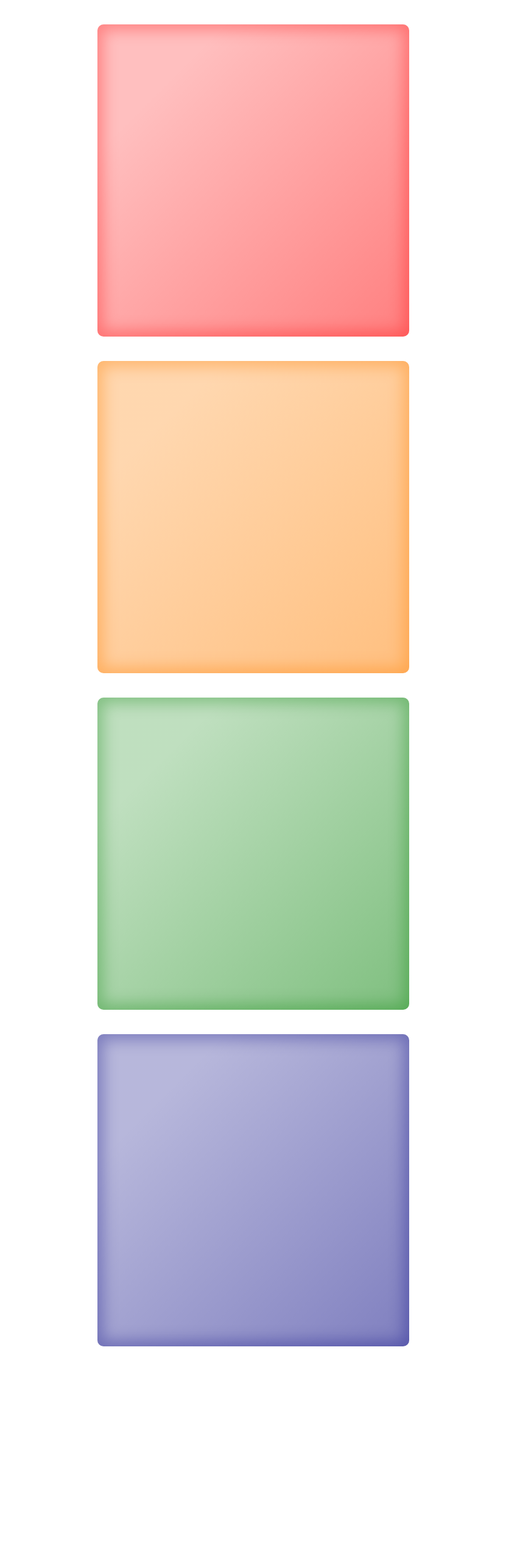
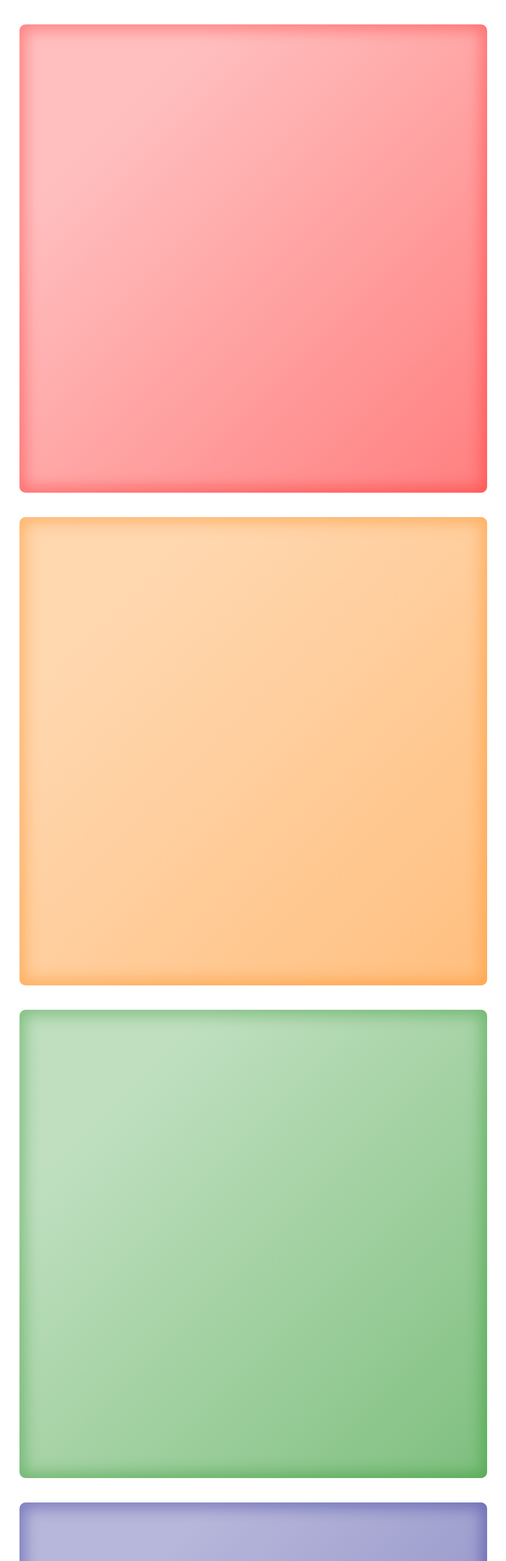
Before and after one commit to JDHofmann/snap-scoll, a plain HTML site: page index.html in a window 1280 px wide. Shown: the top 2560 px of the page at 61% size, without its empty margins (224-1055 px from the left). Before the commit the page ends 2248 px from the top, so only its background shows below. Drawn offline with Linux system fonts and the light colour scheme.

Commit message:
backup without scroll

```diff
--- a/index.html
+++ b/index.html
@@ -7,10 +7,12 @@
     <title>Document</title>
 </head>
 <body>
-    <div class="container ct-0"></div>
-    <div class="container ct-1"></div>
-    <div class="container ct-2"></div>
-    <div class="container ct-3"></div>
+    <!-- <header></header> -->
+    <div class="container ct-0 st-0"></div>
+    <div class="container ct-1 st-1"></div>
+    <div class="container ct-2 st-2"></div>
+    <div class="container ct-3 st-3"></div>
 
 </body>
+<script src="main.js"></script>
 </html>
--- /dev/null
+++ b/main.js
@@ -0,0 +1,22 @@
+// window.onscroll = function() {
+//     myFunction()
+
+// };
+
+
+let containers = document.querySelectorAll(".container")
+
+console.log(containers)
+
+// let sticky = c0.offsetTop;
+
+// function myFunction() {
+//     console.log(window.pageYOffset)
+//     containers.forEach(
+//         item => {
+//             if(window.pageYOffset + 200 > item.offsetTop) {
+//                 item.classList.add("focused")
+//             }
+//         }
+//     )
+// }
--- a/style.css
+++ b/style.css
@@ -3,37 +3,47 @@
     padding: 0;
 }
 
+body {
+    /* background: #202020; */
+}
+
+header {
+    width: 100%;
+    height: 10vh;
+    background: linear-gradient(180deg, #00000060 20%, #00000080);
+    box-shadow: inset 0 0 20px 8px #00000020;
+}
+
+.focused {
+    transform: scale(1.3)
+}
+
 .container {
-    width: 40vw;
-    height: 40vw;
+    width: 60vw;
+    height: 60vw;
     display: block;
     margin: 5vh auto;
     border-radius: 10px;
+    transition: .5s;
 }
 
 .ct-0 {
-    background: #ff000080;
     background: linear-gradient(135deg, #ff000040 20%, #ff000080);
     box-shadow: inset 0 0 25px 9px #ff000050;
 }
 
+
 .ct-1 {
-    background: #ff800080;
     background: linear-gradient(135deg, #ff800050 20%, #ff800080);
     box-shadow: inset 0 0 25px 9px #ff800060;
-
 }
 
 .ct-2 {
-    background: #00800080;
     background: linear-gradient(135deg, #00800040 20%, #00800080);
     box-shadow: inset 0 0 25px 9px #00800050;
-
 }
 
 .ct-3 {
-    background: #00008080;
     background: linear-gradient(135deg, #00008048 20%, #00008080);
     box-shadow: inset 0 0 25px 9px #00008050;
-
 }
```
